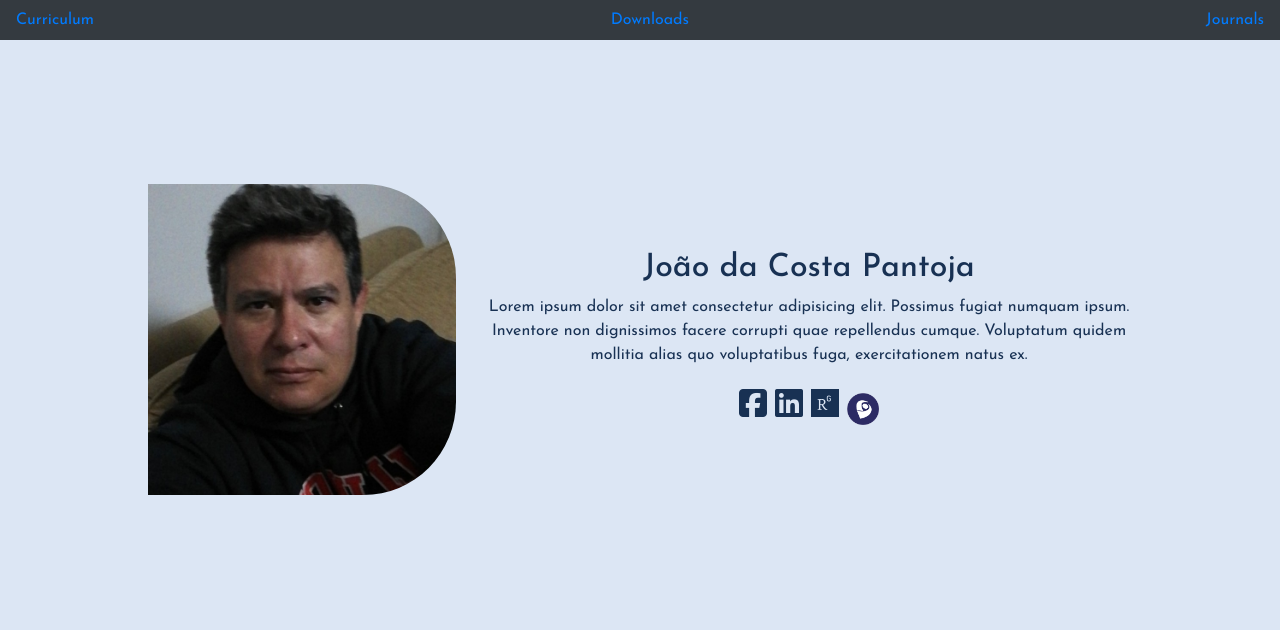
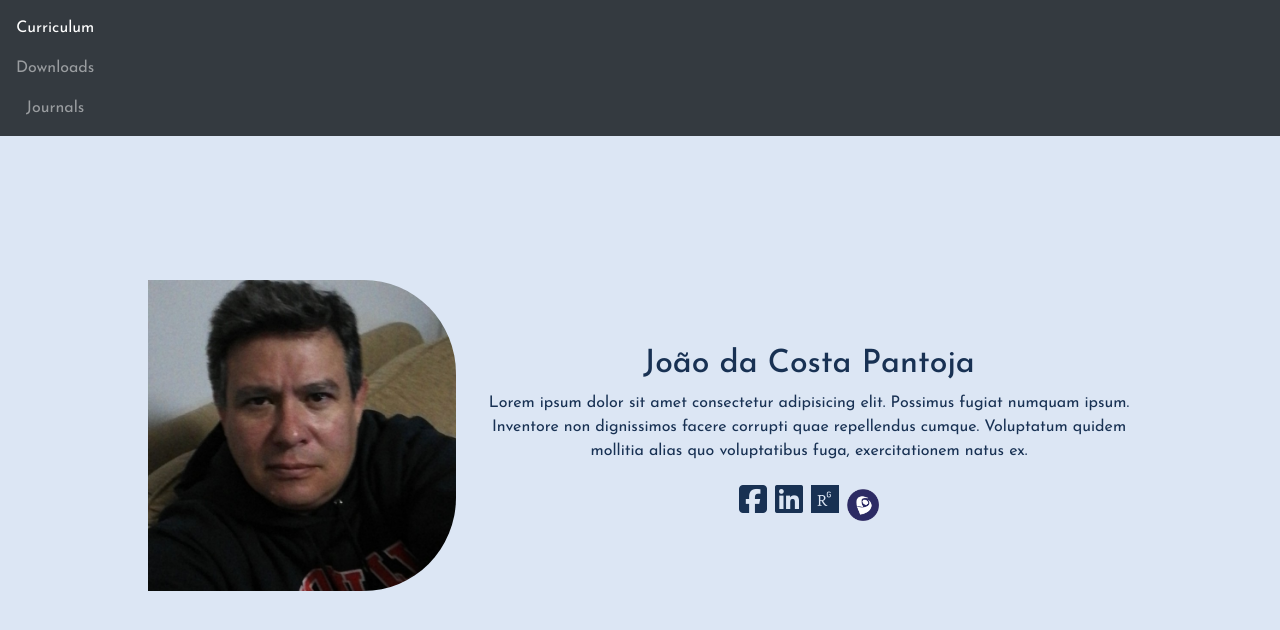
Before and after one commit to SantoroA/react-pantoja-site, a React (Create React App) app: page / in a window 1280 px wide. Shown: the top 630 px of the page. Built offline with nearby package versions, Linux system fonts and the light colour scheme.

Commit message:
Update Navbar.js

```diff
--- a/src/Navbar.js
+++ b/src/Navbar.js
@@ -5,9 +5,17 @@ export default function Navbar() {
   return (
     <div className="Navbar">
       <nav class="navbar navbar-dark bg-dark">
-        <NavLink to="/">Curriculum</NavLink>
-        <NavLink to="/downloads">Downloads</NavLink>
-        <NavLink to="/journals">Journals</NavLink>
+        <div className="navbar-nav">
+          <NavLink className="nav-item nav-link" to="/">
+            Curriculum
+          </NavLink>
+          <NavLink className="nav-item nav-link" to="/downloads">
+            Downloads
+          </NavLink>
+          <NavLink className="nav-item nav-link" to="/journals">
+            Journals
+          </NavLink>
+        </div>
       </nav>
     </div>
   );
```
